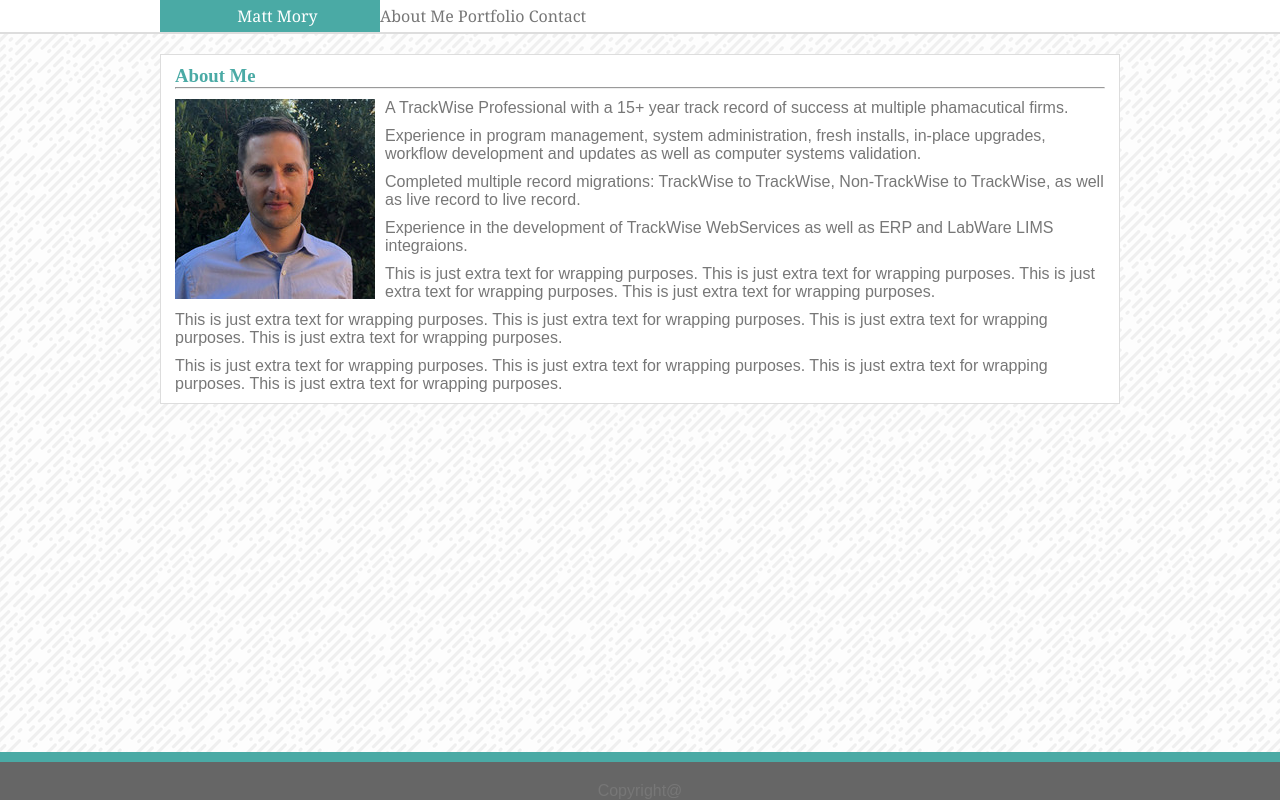
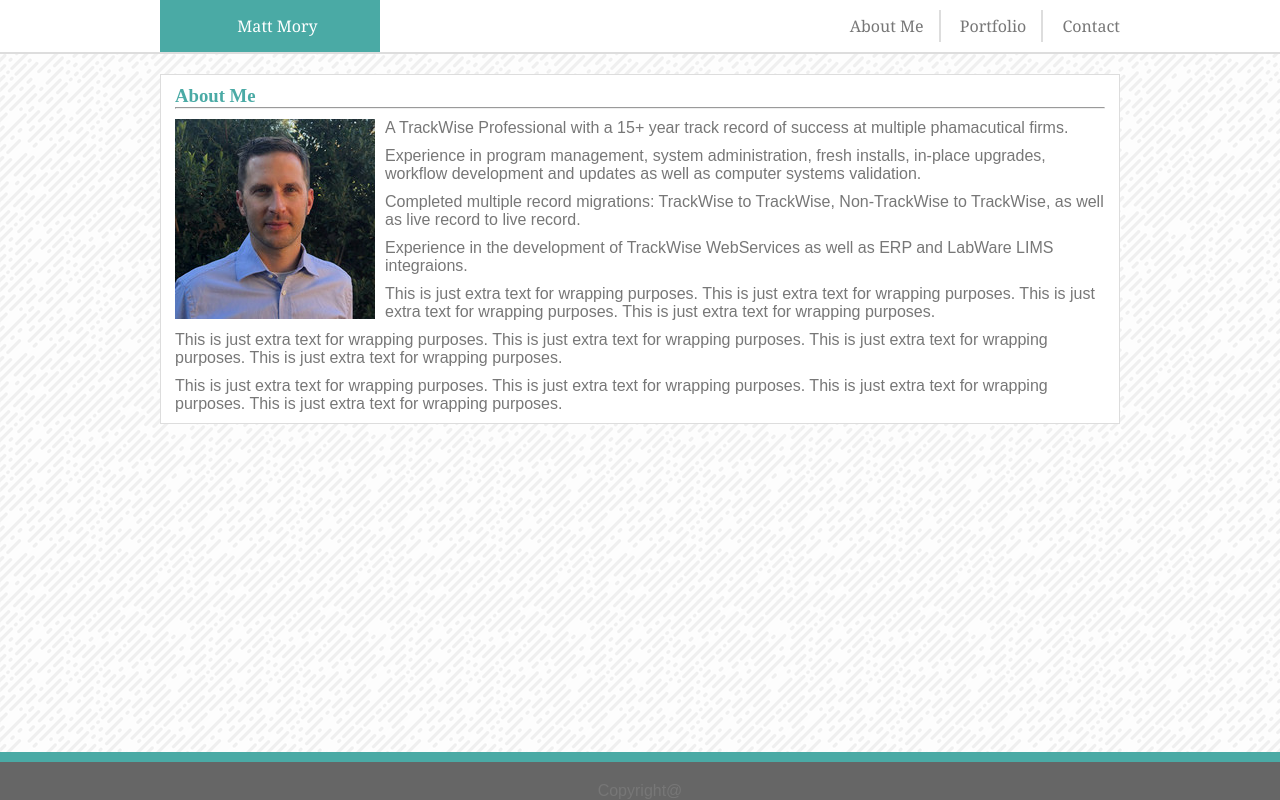
Before and after one commit to mattmory/Basic-Portfolio, a plain HTML site: page index.html in a window 1280 px wide. Drawn offline with Linux system fonts and the light colour scheme.

Commit message:
Updates to index.html and css

```diff
--- a/assets/css/style.css
+++ b/assets/css/style.css
@@ -59,6 +59,7 @@ a:link, a:visited, a:hover, a:active {
     background-color: #4aaaa5;
     color: #ffffff;
     width: 220px;
+    padding: 10px 0px 10px 0px;
     font-family: 'Georgia', Times, Times New Roman, serif;
     text-align: Left;
     display: inline-block;
@@ -73,19 +74,55 @@ a:link, a:visited, a:hover, a:active {
     font-family: 'Georgia', Times, Times New Roman, serif;
     text-align: center;
     display: inline-block;
-    float: left;
     line-height: 200%;
     padding-left: 15px;
 }
 
-.header-right {
+.header-right-overall {
     background-color: #FFFFFF;
     color:#777777;
-    width: 740;
+    width: 740px;
+    padding: 10px 0px 10px 0px;
+    font-family: 'Georgia', Times, Times New Roman, serif;
+    text-align: right;
+    float: right;
+    display: inline-block;
+    line-height: 200%;
+}
+
+.header-right-left {
+    background-color: #FFFFFF;
+    text-align: center;
+    color:#777777;
+    font-family: 'Georgia', Times, Times New Roman, serif;
+    border-right: 2px solid #dddddd;
+    display: inline-block;
+    text-align: center;
+    padding-right: 15px;
+    line-height: 200%;
+}
+
+.header-right-mid {
+    background-color: #FFFFFF;
+    text-align: center;
+    color:#777777;
+    font-family: 'Georgia', Times, Times New Roman, serif;
+    border-right: 2px solid #dddddd;
+    display: inline-block;
+    text-align: left;
+    padding-right: 15px;
+    padding-left: 15px;
+    line-height: 200%;
+}
+
+.header-right-right {
+    background-color: #FFFFFF;
+    text-align: center;
+    color:#777777;
     font-family: 'Georgia', Times, Times New Roman, serif;
     display: inline-block;
-    float: left;
-    text-align: right;
+    text-align: center;
+    padding-left: 15px;
     line-height: 200%;
 }
 
--- a/index.html
+++ b/index.html
@@ -15,10 +15,16 @@
             <div class="header-left-overall">
                 <div class="header-left-sub">Matt Mory</div>
             </div>
-            <div class="header-right">
-                <a href="#">About Me</a>
-                <a href="portfolio.html">Portfolio</a>
-                <a href="contact.html">Contact</a>
+            <div class="header-right-overall">
+                <div class="header-right-left">
+                    <a href="#">About Me</a>
+                </div>
+                <div class="header-right-mid">
+                    <a href="portfolio.html">Portfolio</a>
+                </div>
+                <div class="header-right-right">
+                    <a href="contact.html">Contact</a>
+                </div>
             </div>
         </div>
     </div>
```
Also changed, not shown: 1 other file.
